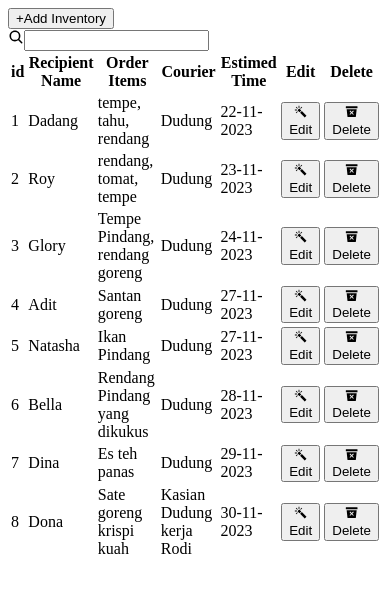
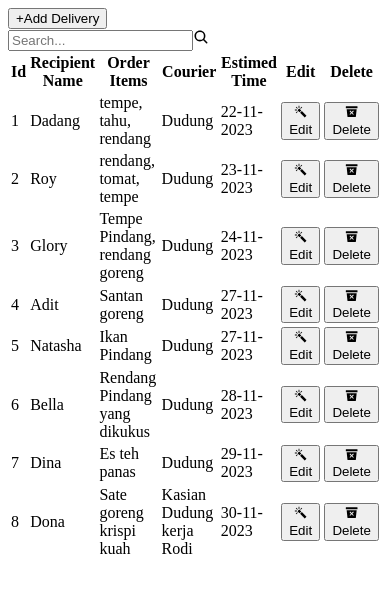
Before and after one commit to Harmerz/paw-fe, a Next.js app: page /delivery in a window 390 px wide. Shown: the top 592 px of the page. Built offline with nearby package versions, Linux system fonts and the light colour scheme.

Commit message:
Responsive Delivery

```diff
--- a/src/components/pages/delivery/bodyTable.js
+++ b/src/components/pages/delivery/bodyTable.js
@@ -64,7 +64,7 @@ export function BodyTable() {
   return (
     <tbody>
       {tableData.map((data) => (
-        <tr key={data.id} className="font-bold text-black">
+        <tr key={data.id} className="text-xs font-bold text-black md:text-base lg:text-xl">
           <td className="py-2 pl-3">{data.id}</td>
           <td className="py-4 pl-3">{data.recipient}</td>
           <td className="py-2 pl-3">{data.items}</td>
@@ -73,7 +73,11 @@ export function BodyTable() {
           <td className="py-2 pl-3">
             <button
               type="button"
-              className="bg-ijo3 flex cursor-pointer items-center rounded px-4 py-2 text-white"
+              className="bg-ijo3 flex
+              cursor-pointer items-center
+              rounded
+              px-4 py-2
+              text-white"
             >
               <IoColorWandSharp className="mr-2" /> Edit
             </button>
--- a/src/components/pages/delivery/showDelivery.js
+++ b/src/components/pages/delivery/showDelivery.js
@@ -8,26 +8,63 @@ export function Delivery({ children }) {
           <div className="mb-12 ml-auto">
             <button
               type="button"
-              className="font-poppins cursor-pointer rounded bg-ijo1 px-4 py-2 text-base text-white sm:text-lg lg:text-xl"
+              className="font-poppins
+              bg-ijo1
+              cursor-pointer
+              rounded
+              px-4
+              py-2
+              text-xs
+              text-white
+              md:text-base
+              lg:text-xl"
             >
-              +Add Inventory
+              +Add Delivery
             </button>
           </div>
-          <div className="flex items-center">
-            <IoSearch className="absolute mx-4 mr-2 text-black" />
-            <input type="text" className="mx-2 w-96 rounded-md bg-gray-200 p-2 pl-8 text-black" />
+          <div className="relative mt-4 w-fit">
+            <input
+              type="text"
+              className="
+            mx-2
+            h-[34px]
+            w-[342px]
+            rounded-md
+            bg-gray-200
+            p-2
+            pl-9
+            text-xs
+            text-black
+            md:h-[40px]
+            md:w-[371px]
+            md:pl-10
+            md:text-base
+            lg:h-[46px]
+            lg:w-[400px]
+            lg:pl-11
+            lg:text-xl"
+              placeholder="Search..."
+            />
+            <IoSearch
+              className="absolute left-5 top-1/2
+            h-[12px]
+            w-[12px]
+            -translate-y-1/2 text-xs text-black
+            md:h-[18px] md:w-[18px] md:text-base
+            lg:h-[24px] lg:w-[24px] lg:text-xl"
+            />
           </div>
-
+          <div className="w-full overflow-x-auto rounded-lg shadow">
             <table className="mx-2 mt-5 table w-full text-left">
               <thead>
-              <tr className="font-poppins bg-ijo4 text-ijo1">
-                <th className="py-2 pl-3">id</th>
+                <tr className="font-poppins bg-ijo4 text-ijo1 text-xs md:text-base lg:text-xl">
+                  <th className="py-2 pl-3">Id</th>
                   <th className="py-2 pl-3">Recipient Name</th>
                   <th className="py-2 pl-3">Order Items</th>
                   <th className="py-2 pl-3">Courier</th>
                   <th className="py-2 pl-3">Estimed Time</th>
-                <th className="py-2 pl-3 text-ijo4">Edit</th>
-                <th className="py-2 pl-3 text-ijo4">Delete</th>
+                  <th className="text-ijo4 py-2 pl-3">Edit</th>
+                  <th className="text-ijo4 py-2 pl-3">Delete</th>
                 </tr>
               </thead>
               {children}
@@ -35,6 +72,7 @@ export function Delivery({ children }) {
           </div>
         </div>
       </div>
+    </div>
   )
 }
 
```
Lines whose indentation alone changed are shown as unchanged.
